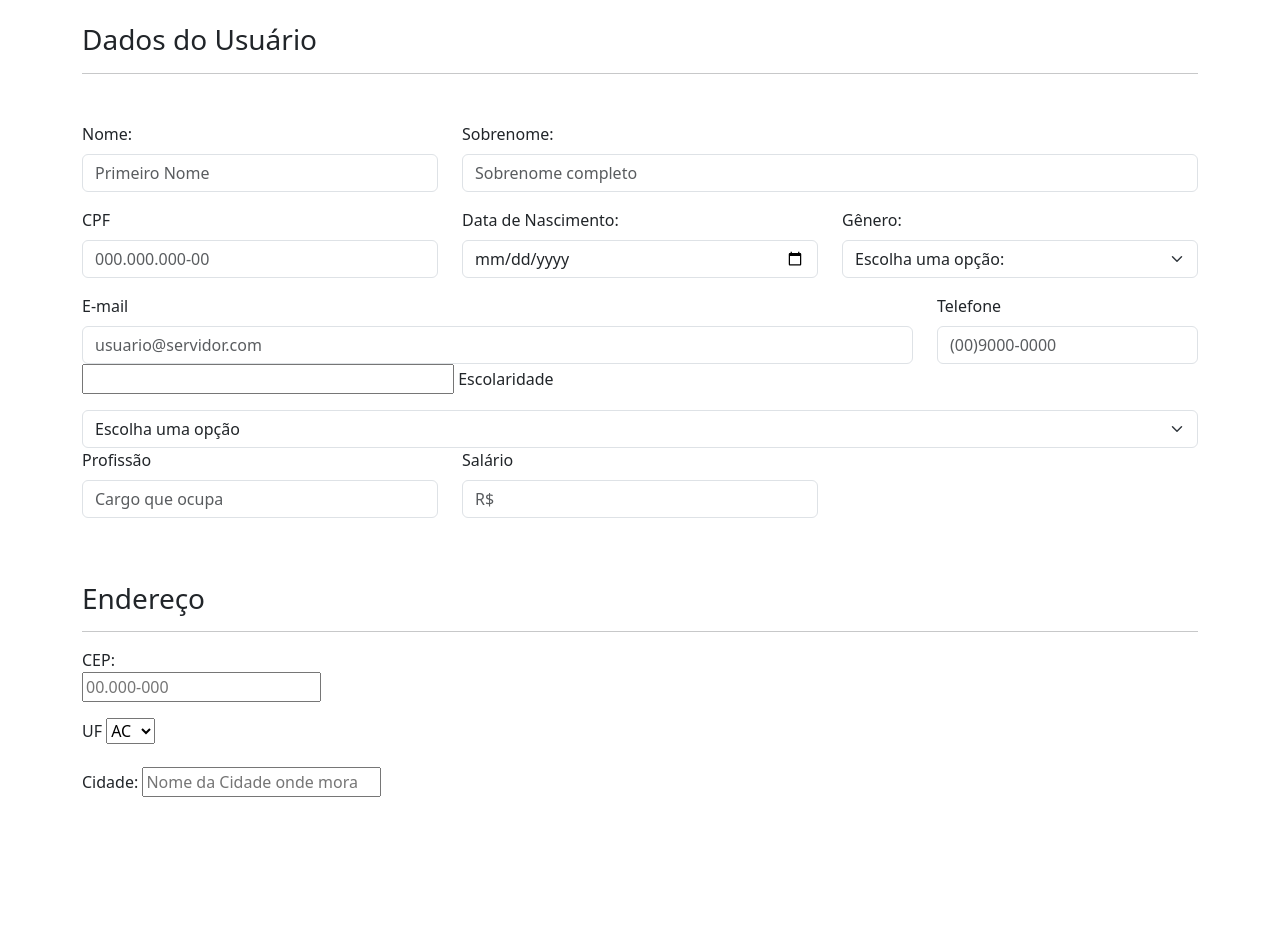
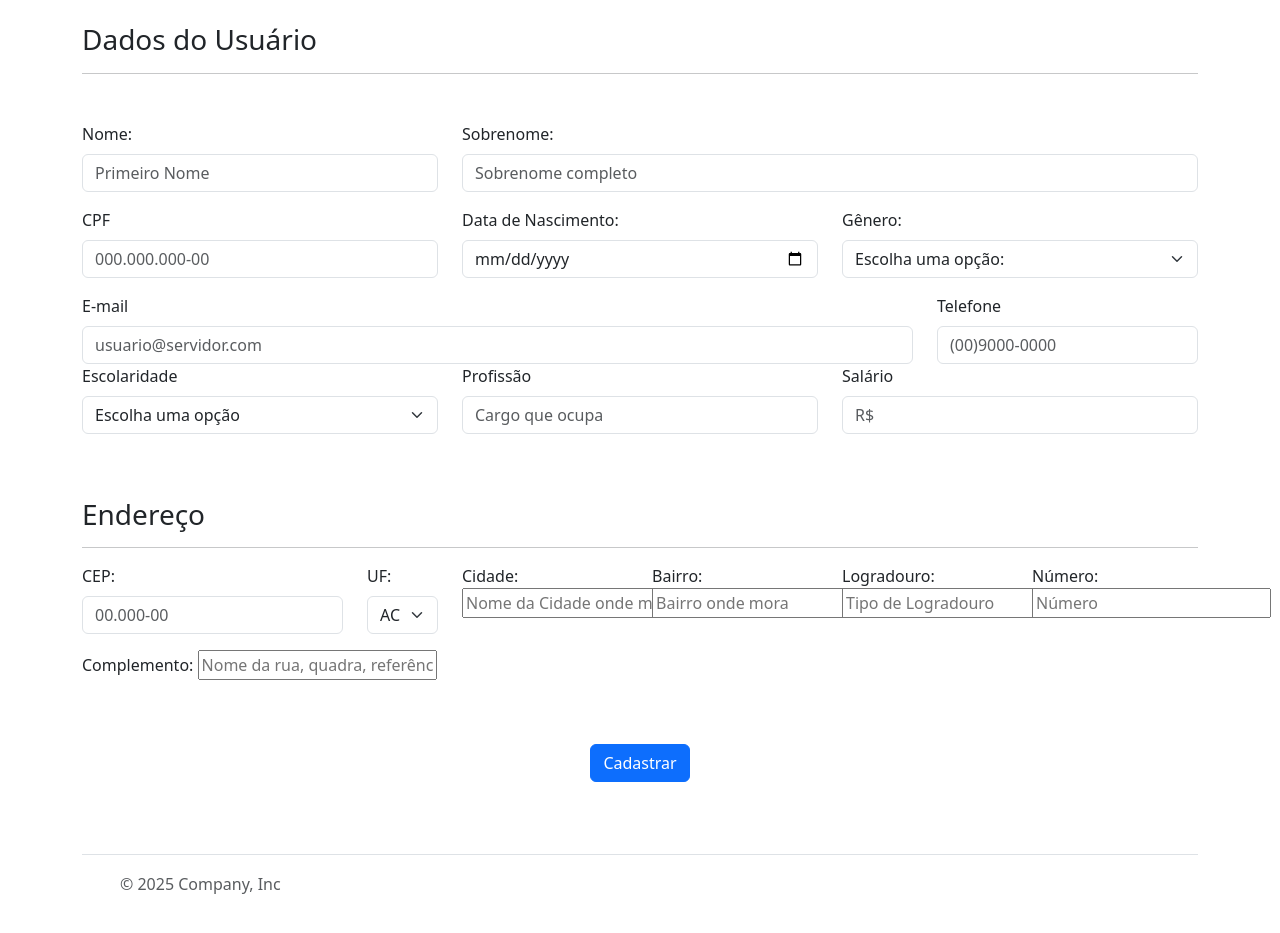
Before and after one commit to Luciano0112/desenvolvedor_java_qua.209.083, a plain HTML site: page 08_site_bootstraap/form.html in a window 1280 px wide. Shown: the part 151-1084 px from the top of the page. Before the commit the page ends 964 px from the top, so only its background shows below. Drawn offline with nearby package versions, Linux system fonts and the light colour scheme.

Commit message:
Aula do Dia 02/12/2025

```diff
--- a/08_site_bootstraap/form.html
+++ b/08_site_bootstraap/form.html
@@ -51,19 +51,22 @@
         <hr>
         <form class="mt-5">
             <div class="row">
-                <div class="col-12 col-md-6 col-lg-4 mb-3" >
+                <div class="col-12 col-md-6 col-lg-4 mb-3">
                     <label class="form-label">Nome:</label>
-                     <input class="form-control" type="text" placeholder="Primeiro Nome" aria-label="default input example">
+                    <input class="form-control" type="text" placeholder="Primeiro Nome"
+                        aria-label="default input example">
                 </div>
 
                 <div class="col-12 col-md-6 col-lg-8 mb-3">
                     <label class="form-label">Sobrenome:</label>
-                     <input class="form-control" type="text" placeholder="Sobrenome completo" aria-label="default input example">
+                    <input class="form-control" type="text" placeholder="Sobrenome completo"
+                        aria-label="default input example">
                 </div>
 
                 <div class="col-12 col-md-4 mb-3">
                     <label class="form-label">CPF</label>
-                     <input class="form-control" type="text" placeholder="000.000.000-00" aria-label="default input example">
+                    <input class="form-control" type="text" placeholder="000.000.000-00"
+                        aria-label="default input example">
                 </div>
 
                 <div class="col-12 col-md-4  mb-3">
@@ -84,19 +87,20 @@
                 <!--E-MAIL-->
                 <div class="col-12 col-md-8 col-lg-9">
                     <label class="form-label">E-mail</label>
-                     <input class="form-control" type="email" placeholder="usuario@servidor.com" aria-label="default input example">
+                    <input class="form-control" type="email" placeholder="usuario@servidor.com"
+                        aria-label="default input example">
                 </div>
                 <!--Telefone-->
                 <div class="col-12 col-md-4 col-lg-3">
                     <label class="form-label">Telefone</label>
-                     <input class="form-control" type="tel" placeholder="(00)9000-0000" aria-label="default input example">
+                    <input class="form-control" type="tel" placeholder="(00)9000-0000"
+                        aria-label="default input example">
                 </div>
 
                 <!--Nível de Escolaridade-->
-                 <div>
-                  <input class="col-12 col-md-4 mb-3">
+                <div class="col-12 col-md-4 mb-3">
                     <label class="form-label">Escolaridade</label>
-                     <select class="form-select"  aria-label="default input example">
+                    <select class="form-select" aria-label="default input example">
                         <option selected> Escolha uma opção</option>
                         <option value="1"> Ensino Fundamental</option>
                         <option value="2"> Ensino Médio</option>
@@ -111,63 +115,100 @@
                 <!--Profissão-->
                 <div class="col-12 col-md-4 mb-3">
                     <label class="form-label">Profissão</label>
-                     <input class="form-control" type="text" placeholder="Cargo que ocupa" aria-label="default input example">
+                    <input class="form-control" type="text" placeholder="Cargo que ocupa"
+                        aria-label="default input example">
                 </div>
 
                 <!--Salário-->
                 <div class="col-12 col-md-4  mb-3">
                     <label class="form-label">Salário</label>
-                     <input class="form-control" type="number" placeholder="R$" aria-label="default input example" step="100">
+                    <input class="form-control" type="number" placeholder="R$" aria-label="default input example"
+                        step="100">
                 </div>
 
             </div>
             <!-- fim da row-->
-             <h3 class="mt-5"> Endereço</h3>
+            <h3 class="mt-5">Endereço</h3>
             <hr>
-             <!--row>-->
+            <!-- row -->
             <div class="row">
+                 <!-- cep -->
                 <div class="col-12 col-md-4 col-lg-3 mb-3">
-                    <label classs="form-label">CEP:</label>
-                    <input classs="form-control" type="text" placeholder="00.000-000" aria-label="default input example">
+                    <label class="form-label">CEP:</label>
+                    <input class="form-control" type="text" placeholder="00.000-00" aria-label="default input example">
                 </div>
-                    <!--uf-->
-                 <div class="col-12 col-md-2col-mg-1 mb-3">
-                     <label class="form-label">UF</label>
-                     <select class="form select" aria-label="Default select example">
-                        <option>AC</option>
-                        <option>AM</option>
-                        <option>AP</option>
-                        <option>BA</option>
-                        <option>CE</option>
-                        <option>DF</option>
-                        <option>ES</option>
-                        <option>GO</option>
-                        <option>MA</option>
-                        <option>MG</option>
-                        <option>MS</option>
-                        <option>MT</option>
-                        <option>PA</option>
-                        <option>PB</option>
-                        <option>PR</option>
-                        <option>PE</option>
-                        <option>PI</option>
-                        <option>RJ</option>
-                        <option>RN</option>
-                        <option>RS</option>
-                        <option>RO</option>
-                        <option>RR</option>
-                        <option>SC</option>
-                        <option>SP</option>
-                        <option>SP</option>
-                        <option>TO</option>
+
+                 <div class="col-12 col-md-2 col-lg-1 mb-3">
+
+                    <label class="form-label">UF:</label>
+                    <select class="form-select" aria-label="Default select example">
+                        <option value="AC">AC</option>
+                        <option value="AL">AL</option>
+                        <option value="AP">AP</option>
+                        <option value="AM">AM</option>
+                        <option value="BA">BA</option>
+                        <option value="CE">CE</option>
+                        <option value="DF">DF</option>
+                        <option value="ES">ES</option>
+                        <option value="GO">GO</option>
+                        <option value="MA">MA</option>
+                        <option value="MT">MT</option>
+                        <option value="MS">MS</option>
+                        <option value="MG">MG</option>
+                        <option value="PA">PA</option>
+                        <option value="PB">PB</option>
+                        <option value="PR">PR</option>
+                        <option value="PE">PE</option>
+                        <option value="PI">PI</option>
+                        <option value="RJ">RJ</option>
+                        <option value="RN">RN</option>
+                        <option value="RS">RS</option>
+                        <option value="RO">RO</option>
+                        <option value="RR">RR</option>
+                        <option value="SC">SC</option>
+                        <option value="SP">SP</option>
+                        <option value="SE">SE</option>
+                        <option value="TO">TO</option>
                     </select>
-
                 </div>
                 <!--cidade-->
-                  <div class="col-12 col-md-6 col-lg-4 mb-3">
+                <div class="col-12 col-md-6 col-lg-2 mb-3">
                     <label classs="form-label">Cidade:</label>
-                    <input classs="form-control" type="text" placeholder="Nome da Cidade onde mora" aria-label="default input example">
+                    <input classs="form-control" type="text" placeholder="Nome da Cidade onde mora"
+                        aria-label="default input example">
                 </div>
+                <!--Bairro-->
+                <div class="col-12 col-md-6 col-lg-2 mb-3">
+                    <label classs="form-label">Bairro:</label>
+                    <input classs="form-control" type="text" placeholder="Bairro onde mora"
+                        aria-label="default input example">
+                </div>
+                <!--Logradouro-->
+                <div class="col-12 col-md-3 col-lg-2 mb-3">
+                    <label classs="form-label">Logradouro:</label>
+                    <input classs="form-control" type="text" placeholder="Tipo de Logradouro"
+                        aria-label="default input example">
+                </div>
+                <!--Número-->
+                <div class="col-12 col-md-3 col-lg-2 mb-3">
+                    <label classs="form-label">Número:</label>
+                    <input classs="form-control" type="text" placeholder="Número" aria-label="default input example">
+                </div>
+
+                <!--Complemento-->
+                <div class="col-12 col-lg-8 mb-3">
+                    <label classs="form-label">Complemento:</label>
+                    <input classs="form-control" type="text" placeholder="Nome da rua, quadra, referência, etc.."
+                        aria-label="default input example">
+                </div>
+
+                <!--Botão-->
+                <div class="d-flex justify-content-center">
+                    <button type="submit" class="btn btn-primary mt-5 mb-5"> Cadastrar</button>
+                </div>
+
+
+
             </div>
 
 
@@ -177,6 +218,28 @@
     </main>
     <!--fim do container-->
 
+    <!--footer-->
+    <div class="container">
+        <footer class="d-flex flex-wrap justify-content-between align-items-center py-3 my-4 border-top">
+            <div class="col-md-4 d-flex align-items-center"> <a href="/"
+                    class="mb-3 me-2 mb-md-0 text-body-secondary text-decoration-none lh-1" aria-label="Bootstrap"> <svg
+                        class="bi" width="30" height="24" aria-hidden="true">
+                        <use xlink:href="#bootstrap"></use>
+                    </svg> </a> <span class="mb-3 mb-md-0 text-body-secondary">© 2025 Company, Inc</span> </div>
+            <ul class="nav col-md-4 justify-content-end list-unstyled d-flex">
+                <li class="ms-3"><a class="text-body-secondary" href="#" aria-label="Instagram"><svg class="bi"
+                            width="24" height="24" aria-hidden="true">
+                            <use xlink:href="#instagram"></use>
+                        </svg></a></li>
+                <li class="ms-3"><a class="text-body-secondary" href="#" aria-label="Facebook"><svg class="bi"
+                            width="24" height="24">
+                            <use xlink:href="#facebook"></use>
+                        </svg></a></li>
+            </ul>
+        </footer>
+    </div>
+    <!--fim do footer-->
+
 
     <!--js bootstrap-->
     <script src="https://cdn.jsdelivr.net/npm/bootstrap@5.3.8/dist/js/bootstrap.bundle.min.js"
```
Lines whose indentation alone changed are shown as unchanged.
